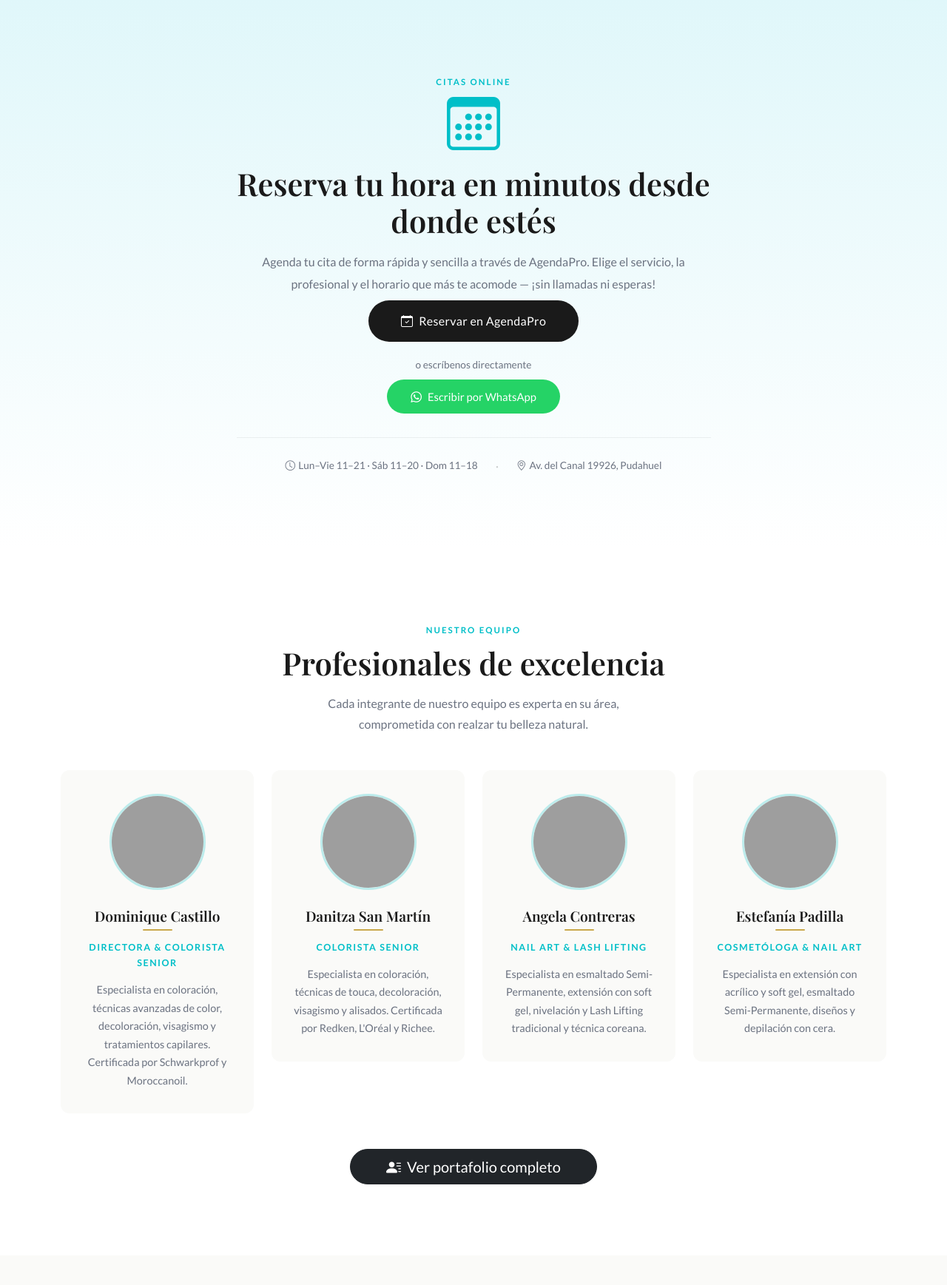
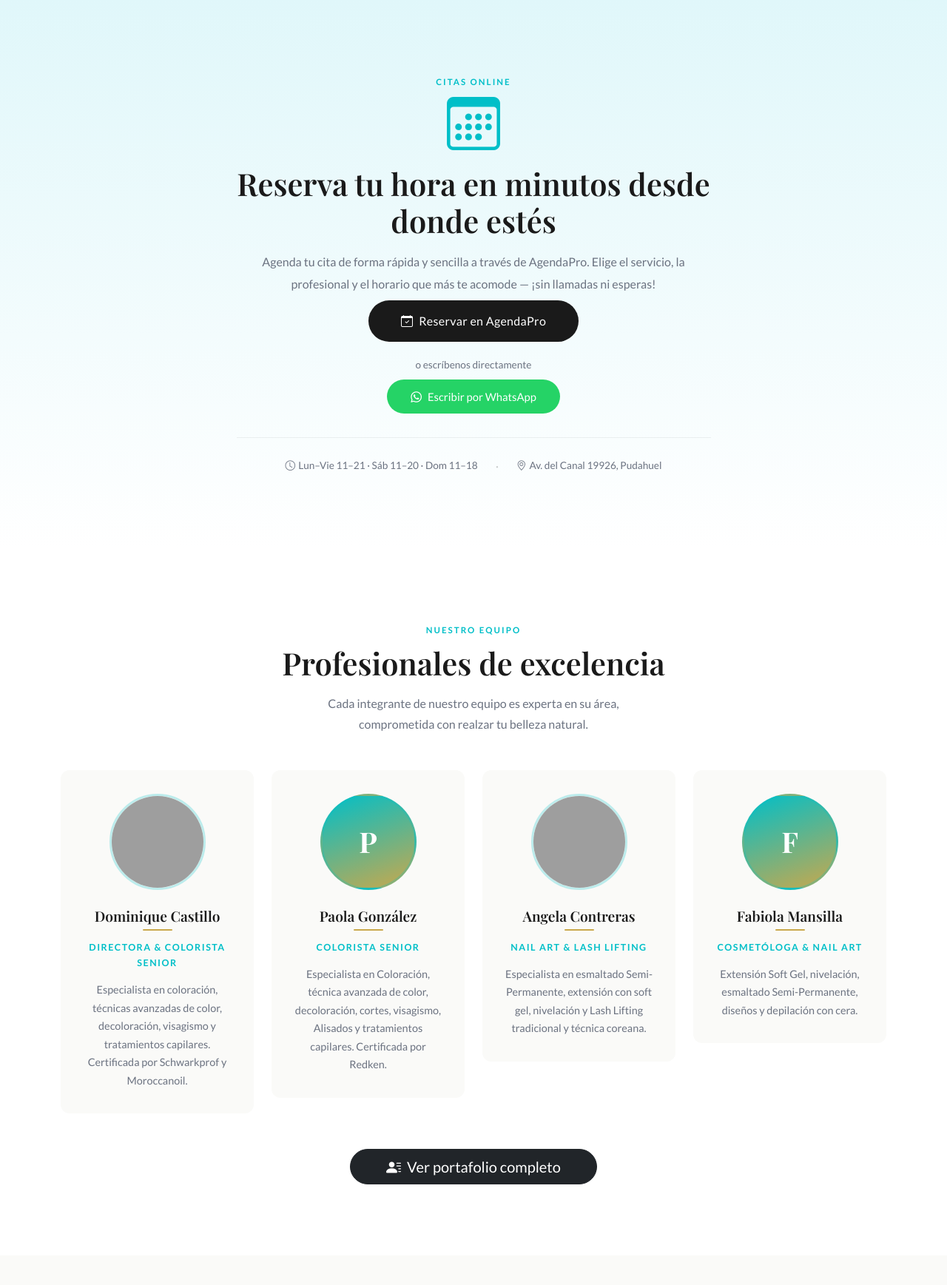
Before and after one commit to GoGo-DevS/salon_amanda, a Django app: page / in a window 1280 px wide. Shown: the part 801-2538 px from the top of the page at 74% size. Run offline with Django 5.2, Linux system fonts and the light colour scheme; data that the repository does not hold is empty; some libraries are stand-ins or nearby versions; some web fonts are replaced; grey boxes are pictures that could not be loaded.

Commit message:
feat(equipo): Danitza y Estefania salen, entran Paola Gonzalez y Fabiola Mansilla
Sergio (WhatsApp, 11-08-2026): "Danitza y Estefania eliminar" + fotos y
bios de las nuevas (mismos 2 roles: Colorista Senior, Cosmetologa y Nail
Art). Reemplazo en los 2 lugares con el roster (home.html hardcoded y la
vista /profesionales/).

Sin fotos todavia ("son nuevas en el salon", dijo el mismo Sergio): antes
esto habria mostrado un icono de imagen rota, porque el <img> de perfil
no tenia fallback. Ahora `tiene_foto` (finders.find) hace que el template
caiga a un avatar con su inicial sobre el degrade teal/dorado de la marca
en vez de una imagen que no existe. Se actualiza solo cuando llegue el
archivo <slug>-perfil.jpg real, sin tocar codigo de nuevo.

Co-Authored-By: Claude Sonnet 5 <noreply@anthropic.com>

```diff
--- a/core/static/css/styles.css
+++ b/core/static/css/styles.css
@@ -525,6 +525,19 @@ section { padding: 6rem 0; }
     object-position: top center;
     border: 3px solid rgba(0,191,200,0.25);
     display: block;
+}
+
+/* Mientras no llegue la foto de alguien nuevo del equipo: mismo marco que
+   .team-photo, con su inicial en vez de una imagen rota. */
+.team-photo-inicial {
+    display: flex;
+    align-items: center;
+    justify-content: center;
+    background: linear-gradient(160deg, var(--color-teal) 0%, var(--color-gold) 100%);
+    color: var(--color-white);
+    font-family: var(--font-serif);
+    font-size: 2.4rem;
+    font-weight: 700;
 }
 
 .team-name {
--- a/core/templates/core/home.html
+++ b/core/templates/core/home.html
@@ -110,14 +110,13 @@
             <div class="col-lg-3 col-md-6 col-10 reveal">
                 <div class="team-card">
                     <div class="team-photo-wrapper">
-                        <img src="{% static 'img/profesionales/danitza-perfil.jpg' %}"
-                             alt="Danitza San Martín — Colorista Senior" class="team-photo">
+                        <div class="team-photo team-photo-inicial">P</div>
                     </div>
                     <div class="team-info">
-                        <h4 class="team-name">Danitza San Martín</h4>
+                        <h4 class="team-name">Paola González</h4>
                         <div class="team-name-line"></div>
                         <p class="team-specialty">Colorista Senior</p>
-                        <p class="team-bio">Especialista en coloración, técnicas de touca, decoloración, visagismo y alisados. Certificada por Redken, L'Oréal y Richee.</p>
+                        <p class="team-bio">Especialista en Coloración, técnica avanzada de color, decoloración, cortes, visagismo, Alisados y tratamientos capilares. Certificada por Redken.</p>
                     </div>
                 </div>
             </div>
@@ -140,14 +139,13 @@
             <div class="col-lg-3 col-md-6 col-10 reveal">
                 <div class="team-card">
                     <div class="team-photo-wrapper">
-                        <img src="{% static 'img/profesionales/estefania-perfil.jpg' %}"
-                             alt="Estefanía Padilla — Cosmetóloga y Nail Art" class="team-photo">
+                        <div class="team-photo team-photo-inicial">F</div>
                     </div>
                     <div class="team-info">
-                        <h4 class="team-name">Estefanía Padilla</h4>
+                        <h4 class="team-name">Fabiola Mansilla</h4>
                         <div class="team-name-line"></div>
                         <p class="team-specialty">Cosmetóloga &amp; Nail Art</p>
-                        <p class="team-bio">Especialista en extensión con acrílico y soft gel, esmaltado Semi-Permanente, diseños y depilación con cera.</p>
+                        <p class="team-bio">Extensión Soft Gel, nivelación, esmaltado Semi-Permanente, diseños y depilación con cera.</p>
                     </div>
                 </div>
             </div>
--- a/core/views.py
+++ b/core/views.py
@@ -1,6 +1,7 @@
 from django.contrib import messages
 from django.contrib.auth import authenticate, login, logout
 from django.contrib.auth.decorators import login_required
+from django.contrib.staticfiles import finders
 from django.core.paginator import Paginator
 from django.db import models
 from django.shortcuts import get_object_or_404, redirect, render
@@ -192,19 +193,19 @@ def profesionales(request):
             ],
         },
         {
-            'slug': 'danitza',
-            'nombre': 'Danitza San Martín',
+            # Danitza y Estefanía ya no trabajan en el salón (Sergio, WhatsApp
+            # 11-08-2026: "Danitza y Estefania eliminar"). Reemplazadas por
+            # Paola González y Fabiola Mansilla, mismos dos roles. Sergio
+            # avisó que por ahora van sin fotos (son nuevas en el salón) —
+            # `tiene_foto` abajo hace que el template caiga a un avatar con
+            # iniciales en vez de mostrar una imagen rota mientras tanto.
+            'slug': 'paola',
+            'nombre': 'Paola González',
             'titulo': 'Colorista Senior',
             'directora': False,
-            'descripcion': 'Especialista en coloración, técnicas avanzadas de color, decoloración, técnicas de touca, corte, visagismo, alisados y tratamientos capilares.',
-            'certificaciones': ['Redken', 'L\'Oréal', 'Richee'],
-            'fotos': [
-                'img/profesionales/danitza/danitza-02.jpg',
-                'img/profesionales/danitza/danitza-04.jpg',
-                'img/profesionales/danitza/danitza-05.jpg',
-                'img/profesionales/danitza/danitza-06.jpg',
-                'img/profesionales/danitza/danitza-07.jpg',
-            ],
+            'descripcion': 'Especialista en Coloración, técnica avanzada de color, decoloración, cortes, visagismo, Alisados y tratamientos capilares.',
+            'certificaciones': ['Redken'],
+            'fotos': [],
         },
         {
             'slug': 'angela',
@@ -216,13 +217,16 @@ def profesionales(request):
             'fotos': [f'img/profesionales/angela/angela-{i:02d}.jpg' for i in range(1, 7)],
         },
         {
-            'slug': 'estefania',
-            'nombre': 'Estefanía Padilla',
-            'titulo': 'Cosmetóloga & Nail Art',
+            'slug': 'fabiola',
+            'nombre': 'Fabiola Mansilla',
+            'titulo': 'Cosmetóloga y Nail Art',
             'directora': False,
-            'descripcion': 'Especialista en extensión con acrílico, soft gel, nivelación, esmaltado Semi-Permanente, diseños y depilación con cera.',
+            'descripcion': 'Extensión Soft Gel, nivelación, esmaltado Semi-Permanente, diseños y depilación con cera.',
             'certificaciones': [],
-            'fotos': [f'img/profesionales/estefania/estefania-{i:02d}.jpg' for i in range(1, 7)],
+            'fotos': [],
         },
     ]
+    for persona in equipo:
+        persona['tiene_foto'] = bool(
+            finders.find(f"img/profesionales/{persona['slug']}-perfil.jpg"))
     return render(request, 'core/profesionales.html', {'equipo': equipo})
```
Also changed, not shown: core/templates/core/profesionales.html (+19 -3 lines).
